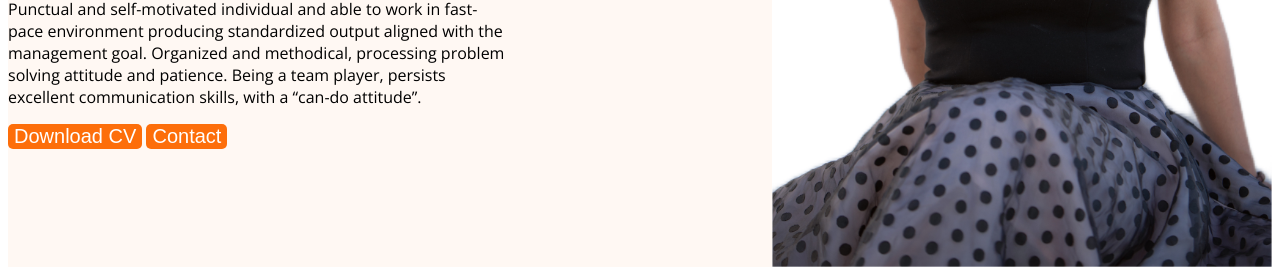
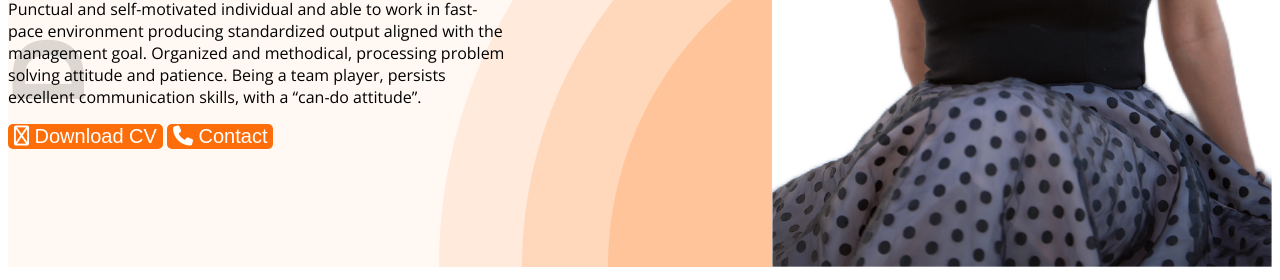
Before and after one commit to RabitaFarzana/web-portfolio, a plain HTML site: page index.html in a window 1280 px wide. Shown: the part 672-952 px from the top of the page. Drawn offline with nearby package versions, Linux system fonts and the light colour scheme.

Commit message:
added awsome icon

```diff
--- a/index.html
+++ b/index.html
@@ -10,6 +10,7 @@
 
     <link rel="stylesheet" href="styles/portfolio.css">
 </head>
+<script src="https://kit.fontawesome.com/43ee832c7a.js" crossorigin="anonymous"></script>
 <body>
     <header class="header">
         <nav>
@@ -25,8 +26,8 @@
                 <h3 class="banner-greating">Hi, I am</h3>
                 <h1 class="banner-title">Rabita Farzana</h1>
                <p class="banner-description">Punctual and self-motivated individual and able to work in fast-pace environment producing standardized output aligned with the management goal. Organized and methodical, processing problem solving attitude and patience. Being a team player, persists excellent communication skills, with a “can-do attitude”.</p>
-               <button class="btn-primary">Download CV</button>
-               <button class="btn-primary">Contact</button>
+               <button class="btn-primary"><i class="fa-regular fa-download"></i> Download CV</button>
+               <button class="btn-primary"><i class="fa-solid fa-phone"></i> Contact</button>
             </div>
             <img class="profile-pic" src="images/no background.JPEG" alt="My pic">
         </div>
@@ -143,7 +144,7 @@
 
             </div>
             <div class="download-cv">
-            <button class="btn-primary">Download CV</button>
+            <button class="btn-primary"><i class="fa-solid fa-download"></i> Download CV</button>
         </div>
     </section>
 
--- a/styles/portfolio.css
+++ b/styles/portfolio.css
@@ -61,10 +61,9 @@ nav a{
 /* header related styles */
 .header{
     background-color: #FFF8F3;
-    background-image: url('../images/header_bg.png');
-    background-image: url('../images/developer.png');
+    background-image: url('../images/header_bg.png') , url('../images/developer.png');
     background-repeat: no-repeat;
-    background-position: bottom right;
+    background-position: bottom right, top left;
 }
 .banner{s
     padding : 30px 30px 0px 150px;
```
